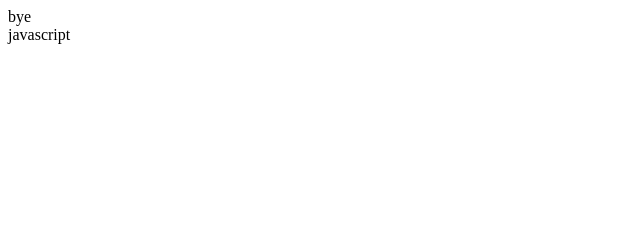
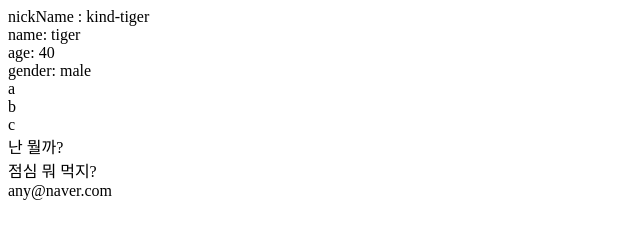
Before and after one commit to castlehuni/core-js, a website: page client/index.html in a window 1280 px wide. Shown: the whole page, without its empty margins (0-640 px from the left). Drawn offline with nearby package versions, Linux system fonts and the light colour scheme.

Commit message:
learn slot 사용

```diff
--- a/client/index.html
+++ b/client/index.html
@@ -13,20 +13,16 @@
   </head>
   <body>
     <div id="app">
-      <c-button></c-button>
+      <user-card>
+        <div slot="username">name: tiger</div>
+        <div slot="age">age: 40</div>
+        <div slot="gender">gender: male</div>
+        <div slot="common">a</div>
+        <div slot="common">b</div>
+        <div slot="common">c</div>
+        <div>난 뭘까?</div>
+        <div>점심 뭐 먹지?</div>
+      </user-card>
     </div>
-
-    <template id="temp">
-      <style>
-        div {
-          background-color: red;
-        }
-      </style>
-      <div>hello</div>
-      <div>javascript</div>
-      <script>
-        // alert('템플릿 모드!');
-      </script>
-    </template>
   </body>
 </html>
--- a/client/main.js
+++ b/client/main.js
@@ -1,15 +1,18 @@
-const template = document.createElement('template');
-template.innerHTML = `
-  <div>bye</div>
-  <div>javascript</div>
-`;
+class UserCard extends HTMLElement {
+  constructor() {
+    super();
 
-console.log(template);
+    this.attachShadow({ mode: 'open' });
+    this.shadowRoot.innerHTML = `
+      <div> nickName : kind-tiger </div>
+      <slot name="username"></slot>
+      <slot name="age"></slot>
+      <slot name="gender"></slot>
+      <slot name="common"></slot>
+      <slot></slot>
+      <slot name='email'>any@naver.com</slot>
+    `;
+  }
+}
 
-const app = document.querySelector('#app');
-const temp = document.querySelector('#temp');
-
-// const clone = temp.content.cloneNode(true); // clone을 통해 temp의 콘텐트를 복사함 => 템플릿을 바로는 못넣기 때문에
-
-const clone = template.content.cloneNode(true); // 훼손될 수 있으므로 html에서 작성한 코드나 스크립트로 만든 template도 clone에서 사용하는 것이 좋음
-app.appendChild(clone);
+customElements.define('user-card', UserCard);
```
